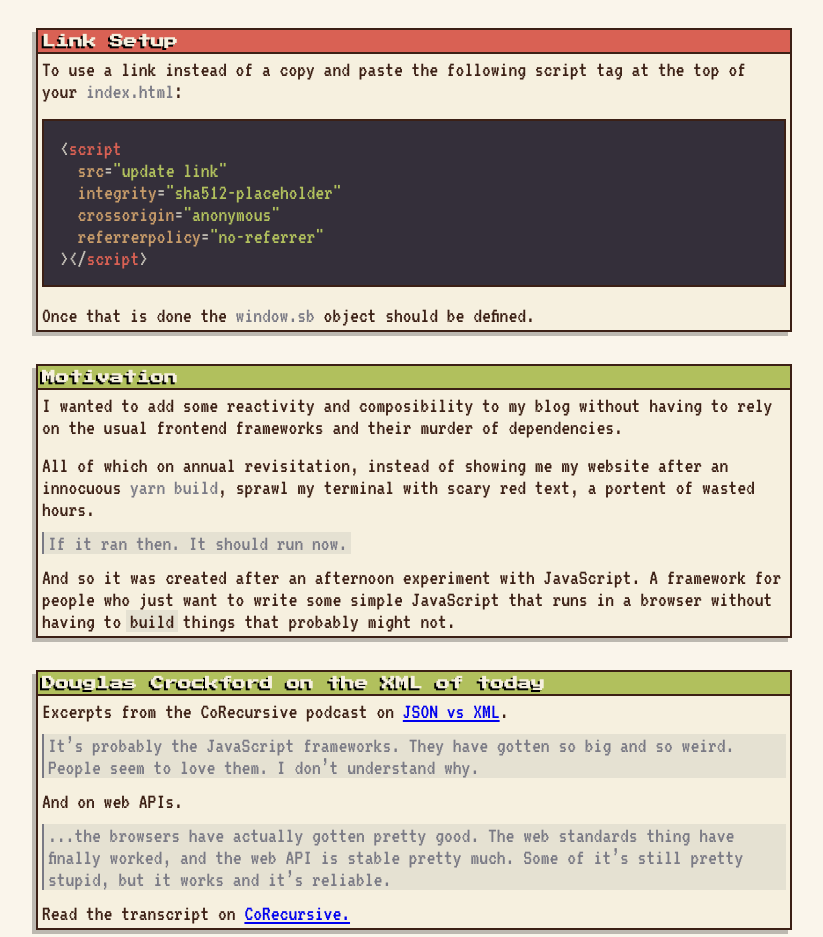
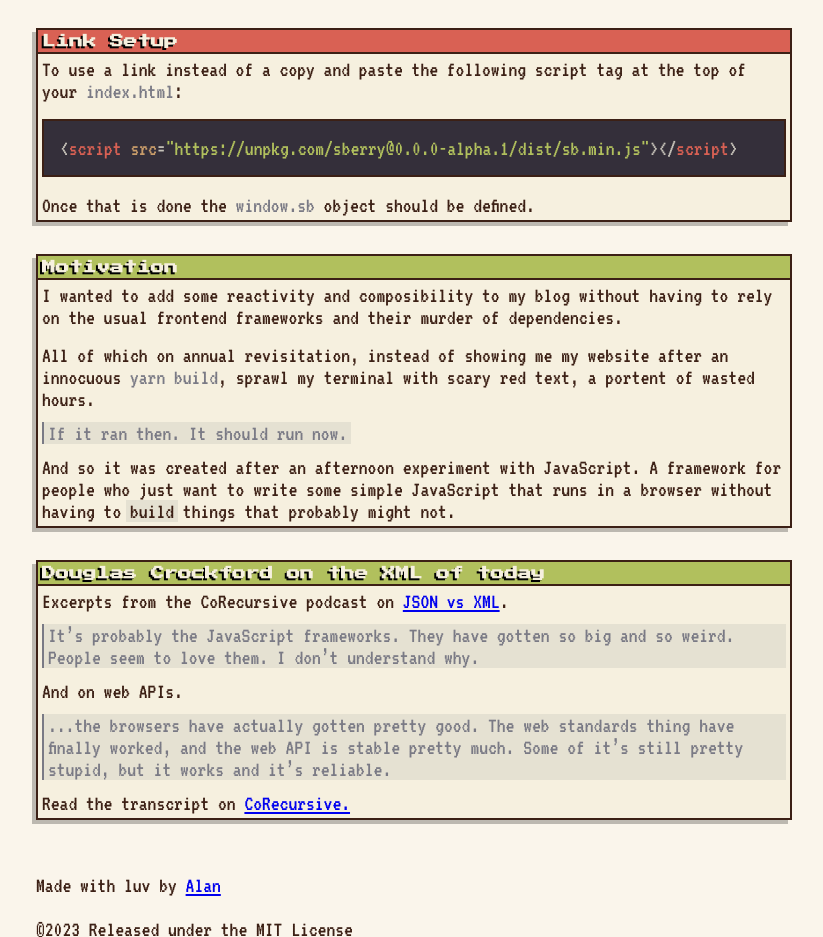
Before and after one commit to 18alantom/strawberry, a website: page website/index.html in a window 1280 px wide. Shown: the part 1340-2277 px from the top of the page, without its empty margins (226-1049 px from the left). Drawn offline with nearby package versions, Linux system fonts and the light colour scheme.

Commit message:
update links to us unpkg link - remove dist cause unpkg

```diff
--- a/website/index.html
+++ b/website/index.html
@@ -164,12 +164,7 @@
         To use a link instead of a copy and paste the following script tag at
         the top of your <code>index.html</code>:
       </p>
-      <pre><code class="copy" data-copy="Copy">&lt;script
-  src=&quot;update link&quot;
-  integrity=&quot;sha512-placeholder&quot;
-  crossorigin=&quot;anonymous&quot;
-  referrerpolicy=&quot;no-referrer&quot;
-&gt;&lt;/script&gt;</code></pre>
+      <pre><code class="copy" data-copy="Copy">&lt;script src=&quot;https://unpkg.com/sberry@0.0.0-alpha.1/dist/sb.min.js&quot;&gt;&lt;/script&gt;</code></pre>
       <p>
         Once that is done the <code>window.sb</code> object should be defined.
       </p>
```
Also changed, not shown: dist/sb.min.js (deleted), docs/README.md, 2 other files.
